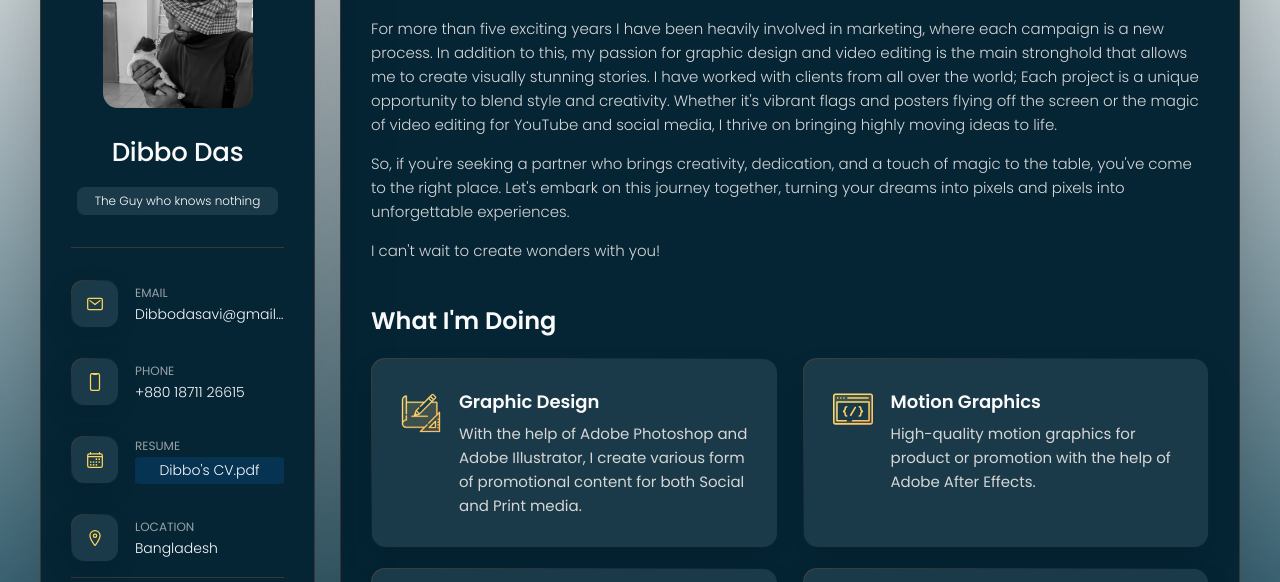
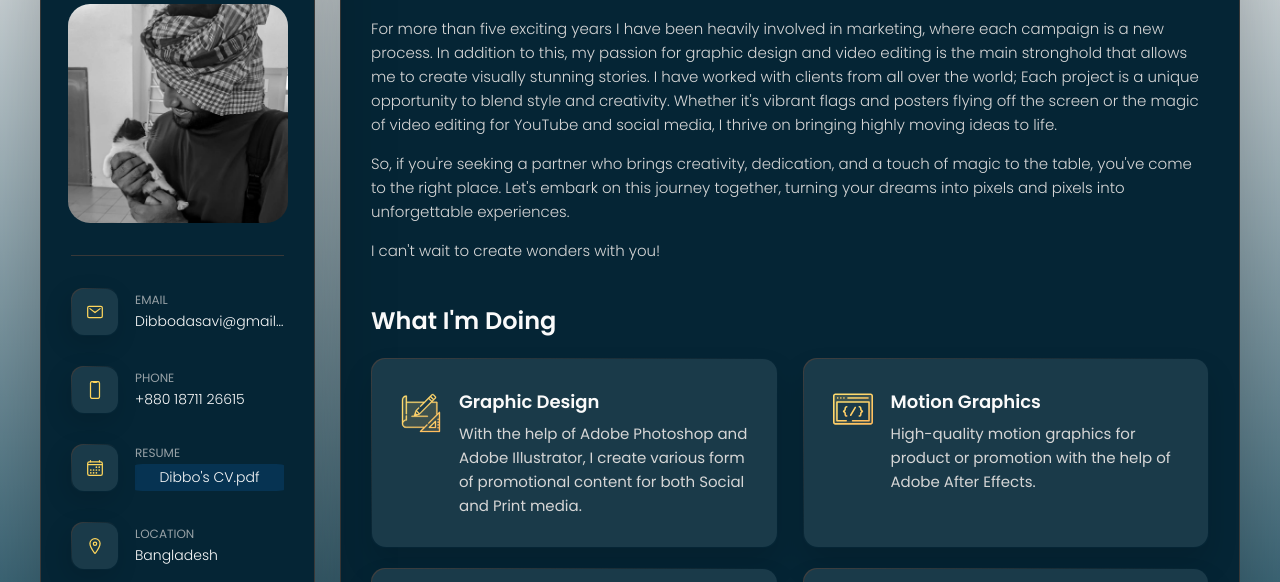
Before and after one commit to Dibbodasavi/kakarottosaitma, a plain HTML site: page index.html in a window 1280 px wide. Shown: the part 162-744 px from the top of the page. Drawn offline with nearby package versions, Linux system fonts and the light colour scheme.

Commit message:
Fixed Mobile isues

```diff
--- a/assets/css/style.css
+++ b/assets/css/style.css
@@ -335,21 +335,22 @@ main {
 
 .sidebar {
   margin-bottom: 15px;
-  max-height: 112px;
+  max-height: 84px;
   overflow: hidden;
   transition: var(--transition-2);
 }
 
 .sidebar.active {
-  max-height: 405px;
+  max-height: 604px;
 }
 
 .sidebar-info {
   position: relative;
   display: flex;
-  justify-content: flex-start;
+  justify-content: center;
   align-items: center;
   gap: 15px;
+  flex-direction: column;
 }
 
 .avatar-box {
@@ -1981,7 +1982,7 @@ textarea.form-input::-webkit-resizer {
     max-height: max-content;
     height: 100%;
     margin-bottom: 0;
-    padding-top: 60px;
+    padding-top: 25px;
     z-index: 1;
   }
 
@@ -1990,7 +1991,7 @@ textarea.form-input::-webkit-resizer {
   }
 
   .avatar-box img {
-    width: 150px;
+    width: 220px;
   }
 
   .info-content .name {
@@ -1999,7 +2000,7 @@ textarea.form-input::-webkit-resizer {
   }
 
   .info-content .title {
-    margin: auto;
+    margin: 10% 0% 0% 0%;
   }
 
   .info_more-btn {
--- a/index.html
+++ b/index.html
@@ -47,19 +47,19 @@
 
       <aside class="sidebar" data-sidebar>
         <div class="sidebar-info">
+          <img src="assets/Dibboslogo1.svg" alt="Dibbo logo" width="200vh" />
           <figure class="avatar-box">
             <img
               src="./assets/images/profile-pic.jpg"
-              alt="Richard hanrick"
-              width="80"
+              alt="Dibbo Das Avi"
+              width="180"
             />
           </figure>
 
-          <div class="info-content">
+          <!-- <div class="info-content">
             <h1 class="name" title="Dibbo Das">Dibbo Das</h1>
-
             <p class="title">The Guy who knows nothing</p>
-          </div>
+          </div> -->
 
           <button class="info_more-btn" data-sidebar-btn>
             <span>Show Contacts</span>
```
Also changed, not shown: assets/Dibboslogo1.svg (added), assets/images/Dibboslogo1.svg (added), 2 other files.
